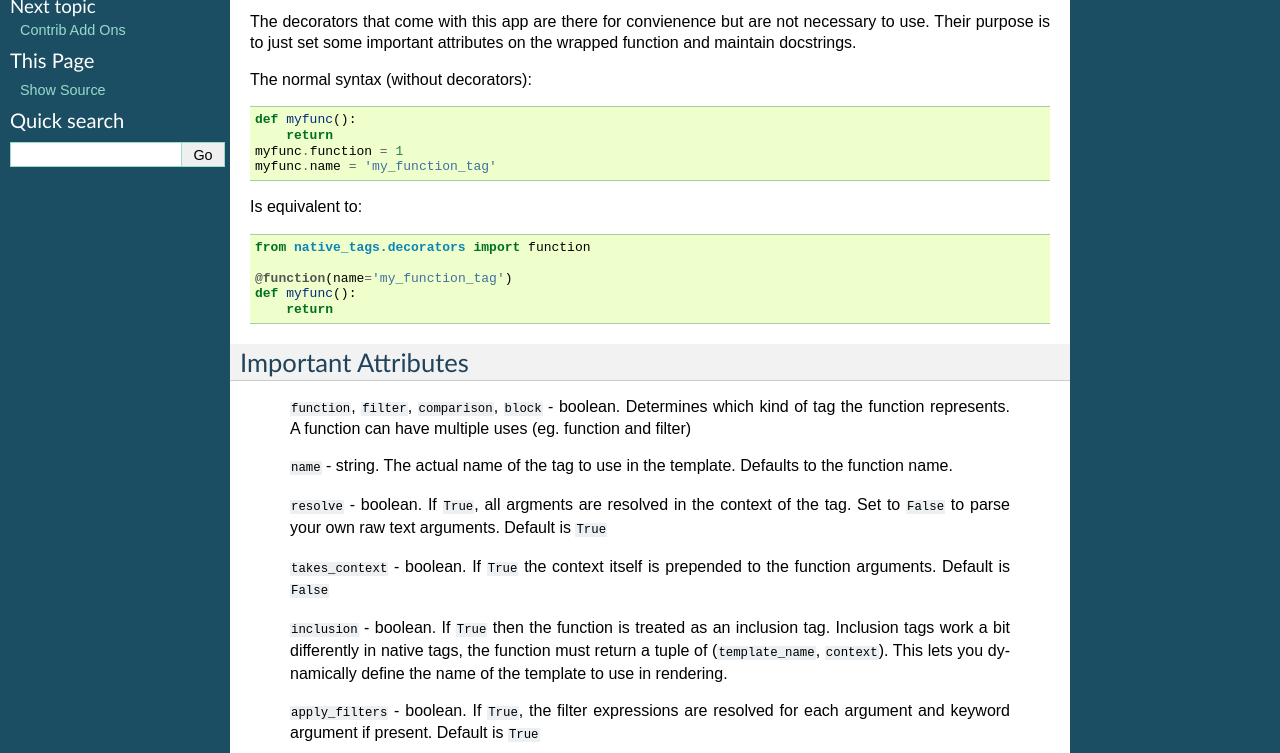
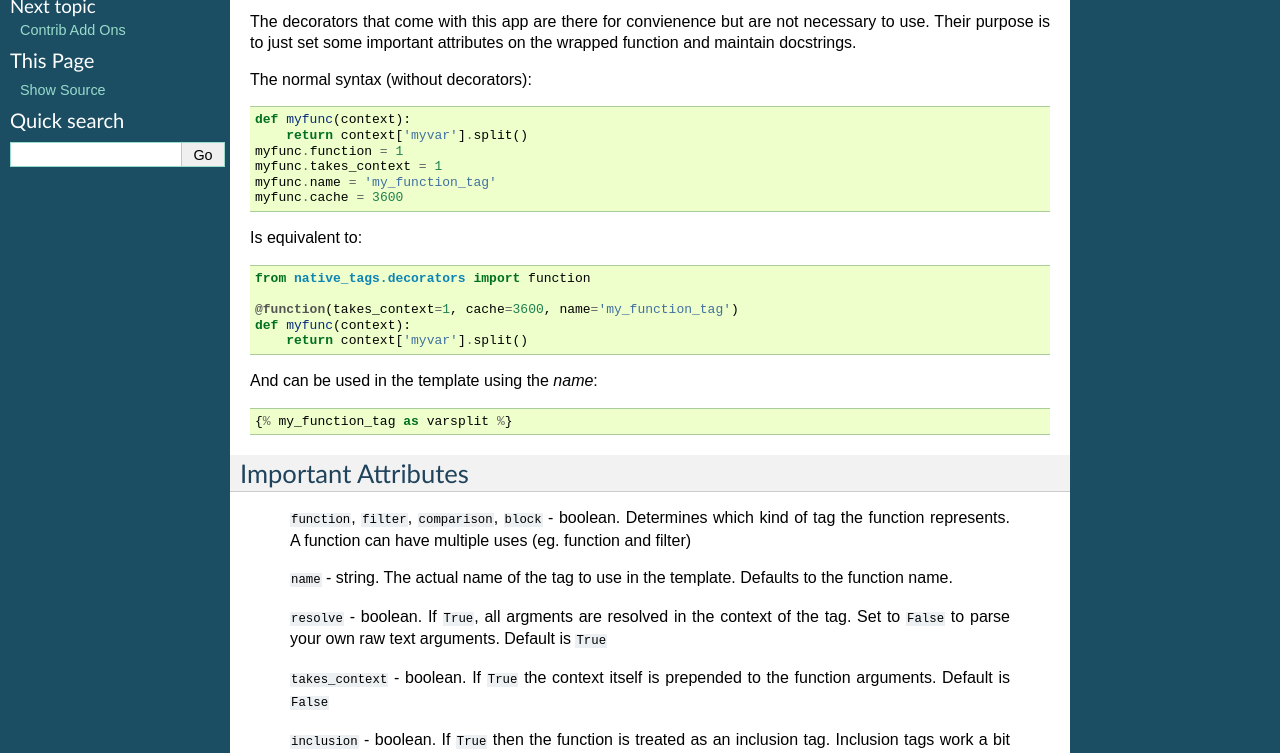
Before and after one commit to justquick/django-native-tags, a Sphinx documentation site: the page built from docs/decorators.txt, in a window 1280 px wide and 1400 px high, cut to the strip 190-943 px from the top of the window. Built offline with Sphinx 7.4.7, drawn with Linux system fonts in a browser that asks for light colours; some of the changed text lies outside the part shown.

```diff
--- a/docs/decorators.txt
+++ b/docs/decorators.txt
@@ -12,18 +12,24 @@ Their purpose is to just set some important attributes on the wrapped function a
 
 The normal syntax (without decorators)::
 
-    def myfunc():
-        return
+    def myfunc(context):
+        return context['myvar'].split()
     myfunc.function = 1
+    myfunc.takes_context = 1
     myfunc.name = 'my_function_tag'
+    myfunc.cache = 3600
 
 Is equivalent to::
 
     from native_tags.decorators import function
 
-    @function(name='my_function_tag')
-    def myfunc():
-        return
+    @function(takes_context=1, cache=3600, name='my_function_tag')
+    def myfunc(context):
+        return context['myvar'].split()
+
+And can be used in the template using the `name`::
+
+    {% my_function_tag as varsplit %}
 
 Important Attributes
 --------------------
@@ -45,6 +51,9 @@ Important Attributes
     ``apply_filters`` - boolean. If ``True``, the filter expressions are resolved for each argument and keyword argument if present.
     Default is ``True``
 
+    ``cache`` - integer. The cache timeout time in seconds to use if any.
+    Default is no caching.
+
 
 Decorator Types
 ---------------
```
Also changed, not shown: docs/configuration.txt (+12 -0 lines).
